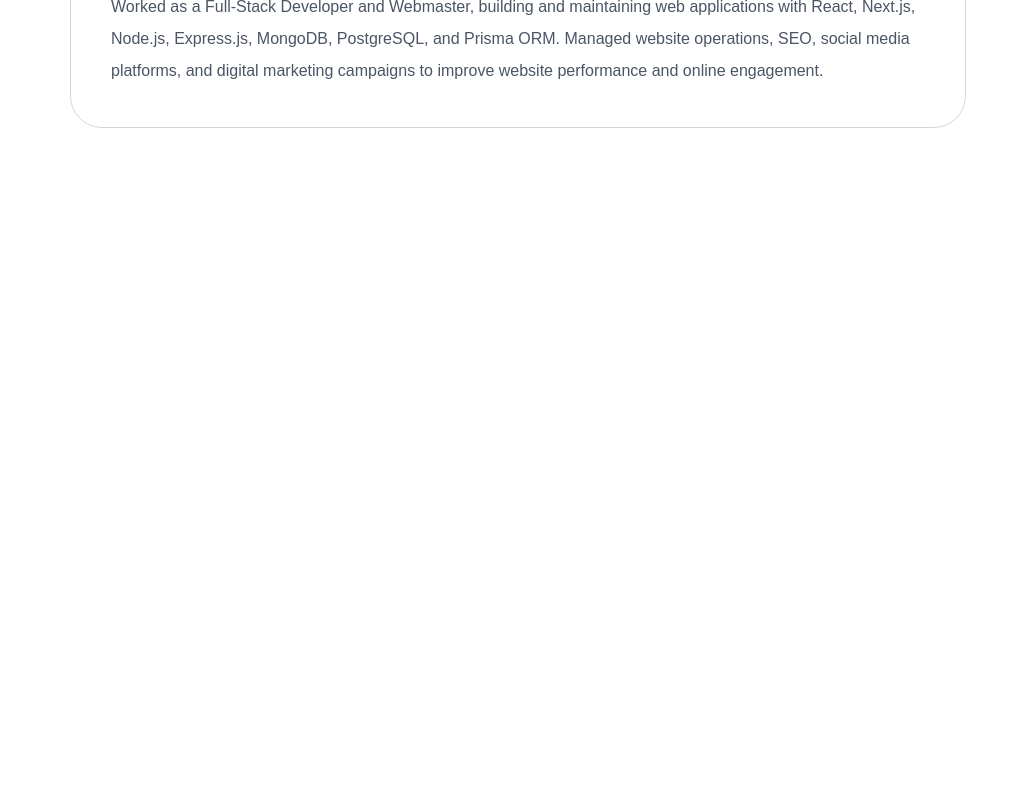
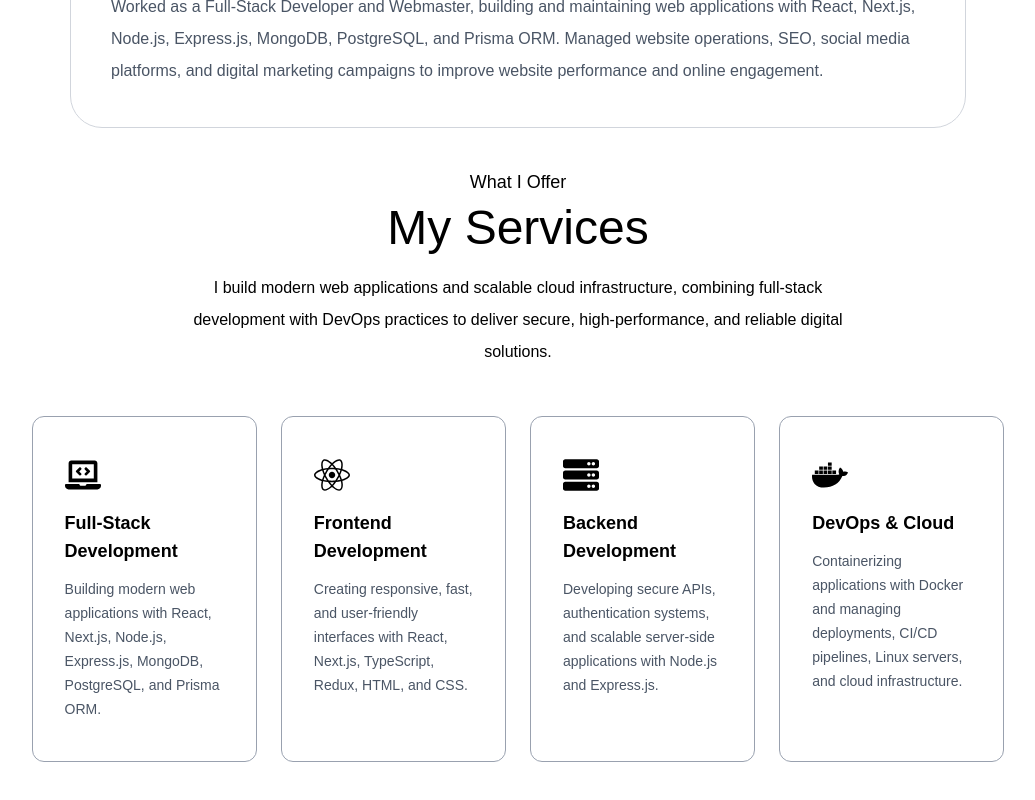
Before and after one commit to FahimFaysalNirjhar/Soft-dev-portfolio-website-1, a Next.js app: page / in a window 1280 px wide. Shown: the part 2380-3180 px from the top of the page, without its empty margins (122-1157 px from the left). Before the commit the page ends 2508 px from the top, so only its background shows below. Built offline with nearby package versions, Linux system fonts and the light colour scheme; a web font is replaced by a local one.

Commit message:
my services section completed

```diff
--- a/app/components/Experience.jsx
+++ b/app/components/Experience.jsx
@@ -36,33 +36,13 @@
             <div
               key={index}
               className="
-                border border-gray-300
-                rounded-[32px]
-                p-8 md:p-10
-                bg-white
-                cursor-pointer
-                transition-all
-                duration-500
-                hover:bg-[#fcf4ff]
-                hover:-translate-y-1
-                hover:shadow-[6px_6px_0px_#000]
-                active:bg-[#fcf4ff]
-                active:-translate-y-1
-                active:shadow-[6px_6px_0px_#000]
-                hover:font-bold
-                active:font-bold
-              "
+                border border-gray-300 rounded-4xl p-8 md:p-10 bg-white cursor-pointer transition-all duration-500 hover:bg-[#fcf4ff] hover:-translate-y-1 hover:shadow-[6px_6px_0px_#000] active:bg-[#fcf4ff] active:-translate-y-1 active:shadow-[6px_6px_0px_#000]hover:font-bold active:font-bold"
             >
               {/* Top */}
               <div className="flex items-start gap-5">
                 <div
                   className="
-                    w-14 h-14
-                    rounded-2xl
-                    border border-gray-300
-                    flex items-center justify-center
-                    shrink-0
-                  "
+                    w-14 h-14 rounded-2xl border border-gray-300 flex items-center justify-center shrink-0"
                 >
                   <Icon className="text-2xl" />
                 </div>
--- a/app/components/Navbar.jsx
+++ b/app/components/Navbar.jsx
@@ -1,9 +1,11 @@
 import { assets } from "@/assets/assets";
 import Image from "next/image";
-import React, { useRef } from "react";
+import React, { useEffect, useRef, useState } from "react";
 import Logo from "./Logo";
 
 const Navbar = () => {
+  const [isScroll, setIsScroll] = useState(false);
+
   const sideMenuRef = useRef();
 
   const openMenu = () => {
@@ -14,17 +16,31 @@
     sideMenuRef.current.style.transform = "translateX(16rem)";
   };
 
+  useEffect(() => {
+    window.addEventListener("scroll", () => {
+      if (scrollY > 50) {
+        setIsScroll(true);
+      } else {
+        setIsScroll(false);
+      }
+    });
+  }, []);
+
   return (
     <>
       <div className="fixed top-0 right-0 w-11/12 -z-10 translate-y-[-80%]">
         <Image src={assets.header_bg_color} alt="" className="w-full" />
       </div>
-      <nav className="w-full fixed px-5 lg:px-8 xl:px-[8%] py-4 flex items-center justify-between z-50">
+      <nav
+        className={`w-full fixed px-5 lg:px-8 xl:px-[8%] py-4 flex items-center justify-between z-50 ${isScroll ? "bg-white bg-opacity-50 backdrop-blur-lg shadow-sm" : ""}`}
+      >
         <a href="#top">
           <Logo />
         </a>
 
-        <ul className="hidden lg:flex items-center gap-2 lg:gap-3 xl:gap-6 2xl:gap-8 rounded-full px-4 lg:px-5 xl:px-8 2xl:px-12 py-2 lg:py-2.5 xl:py-3 bg-white shadow-sm bg-opacity-50 text-sm xl:text-base">
+        <ul
+          className={`hidden lg:flex items-center gap-2 lg:gap-3 xl:gap-6 2xl:gap-8 rounded-full px-4 lg:px-5 xl:px-8 2xl:px-12 py-2 lg:py-2.5 xl:py-3  text-sm xl:text-base ${isScroll ? "" : "bg-white shadow-sm bg-opacity-50"}`}
+        >
           <li>
             <a className="font-Ovo whitespace-nowrap" href="#top">
               Home
--- /dev/null
+++ b/app/components/Services.jsx
@@ -0,0 +1,78 @@
+import Image from "next/image";
+import React from "react";
+
+import { FaLaptopCode, FaReact, FaServer, FaDocker } from "react-icons/fa";
+
+export const serviceData = [
+  {
+    icon: FaLaptopCode,
+    title: "Full-Stack Development",
+    description:
+      "Building modern web applications with React, Next.js, Node.js, Express.js, MongoDB, PostgreSQL, and Prisma ORM.",
+  },
+  {
+    icon: FaReact,
+    title: "Frontend Development",
+    description:
+      "Creating responsive, fast, and user-friendly interfaces with React, Next.js, TypeScript, Redux, HTML, and CSS.",
+  },
+  {
+    icon: FaServer,
+    title: "Backend Development",
+    description:
+      "Developing secure APIs, authentication systems, and scalable server-side applications with Node.js and Express.js.",
+  },
+  {
+    icon: FaDocker,
+    title: "DevOps & Cloud",
+    description:
+      "Containerizing applications with Docker and managing deployments, CI/CD pipelines, Linux servers, and cloud infrastructure.",
+  },
+];
+
+const Services = () => {
+  return (
+    <div id="services" className="w-full px-[12%] py-10  scroll-mt-20">
+      <h4 className="text-center mb-2 text-lg font-Ovo">What I Offer</h4>
+      <h2 className="text-center text-5xl font-Ovo">My Services</h2>
+
+      <p className="text-center max-w-2xl mx-auto mt-5 mb-12 font-Ovo">
+        I build modern web applications and scalable cloud infrastructure,
+        combining full-stack development with DevOps practices to deliver
+        secure, high-performance, and reliable digital solutions.
+      </p>
+
+      <div className="grid grid-cols-1 md:grid-cols-2 xl:grid-cols-4 gap-6 my-10">
+        {serviceData.map(({ icon: Icon, title, description }, idx) => (
+          <div
+            key={idx}
+            className="
+        border border-gray-400
+        rounded-xl
+        px-8 py-10
+        cursor-pointer
+        transition-all
+        duration-500
+        hover:bg-[#fcf4ff]
+        hover:-translate-y-1
+        hover:shadow-[4px_4px_0px_#000]
+        active:bg-[#fcf4ff]
+        active:-translate-y-1
+        active:shadow-[4px_4px_0px_#000]
+        hover:font-bold
+        active:font-bold
+      "
+          >
+            <Icon className="text-4xl mb-4" />
+
+            <h3 className="text-lg font-semibold mb-3">{title}</h3>
+
+            <p className="text-gray-600 text-sm leading-6">{description}</p>
+          </div>
+        ))}
+      </div>
+    </div>
+  );
+};
+
+export default Services;
--- a/app/page.js
+++ b/app/page.js
@@ -4,6 +4,7 @@
 import Experience from "./components/Experience";
 import Header from "./components/Header";
 import Navbar from "./components/Navbar";
+import Services from "./components/Services";
 
 export default function Home() {
   return (
@@ -12,6 +13,7 @@
       <Header />
       <About />
       <Experience />
+      <Services />
     </>
   );
 }
```
